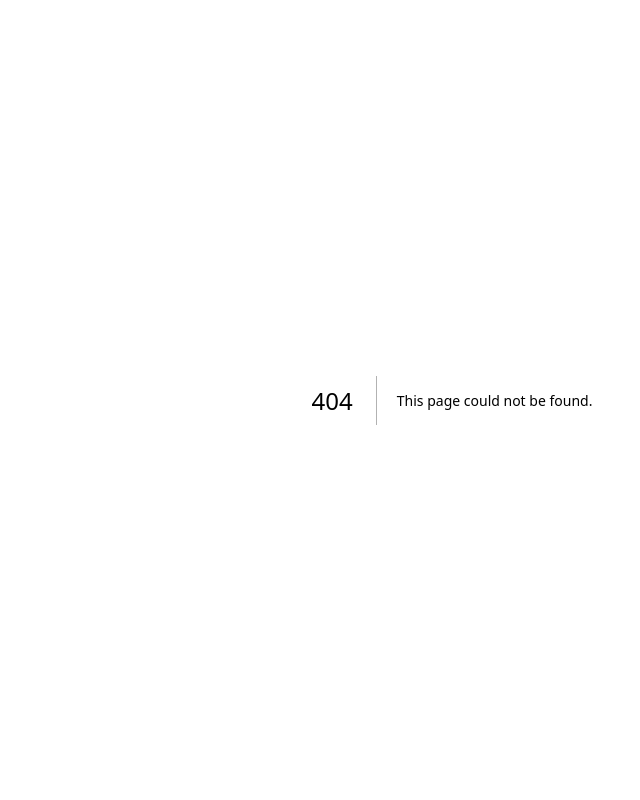
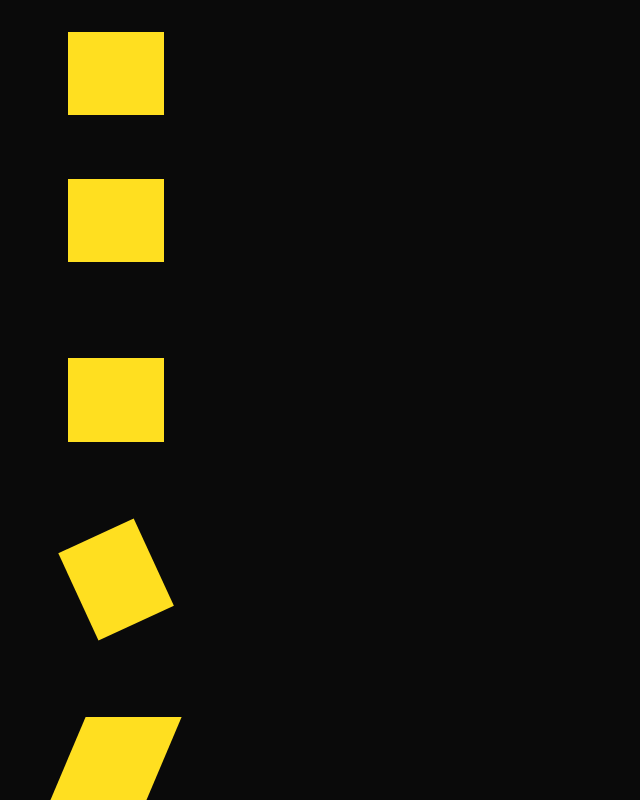
Before and after one commit to shivvyadav/nextjs-motion-animation, a Next.js app: page /keyframes-animation in a window 1280 px wide. Before the commit this address had no page. Shown: the whole page, without its empty margins (188-828 px from the left). Built offline with nearby package versions, Linux system fonts and the light colour scheme.

Commit message:
keyframes  animation in motion

```diff
--- /dev/null
+++ b/src/app/keyframes-animation/page.tsx
@@ -0,0 +1,34 @@
+import {delay} from "motion";
+import * as motion from "motion/react-client";
+
+export default function KeyframesAnimation() {
+  return (
+    <div className='h-screen flex flex-col gap-16 px-32 pt-8 max-w-5xl mx-auto bg-neutral-950'>
+      <motion.div
+        animate={{x: [0, 400, 0, 400, 0]}}
+        transition={{delay: 1, duration: 4, ease: "easeInOut"}}
+        className='bg-yellow-300 size-24'
+      />
+      <motion.div
+        animate={{borderRadius: ["0%", "50%", "0%", "50%", "0%"]}}
+        transition={{delay: 1, duration: 4, ease: "easeInOut"}}
+        className='bg-yellow-300 size-24'
+      />
+      <motion.div
+        animate={{scale: [1, 0.8, 1.2, 0.8, 1]}}
+        transition={{delay: 1, duration: 4, ease: "easeInOut"}}
+        className='bg-yellow-300 size-24 mt-8'
+      />
+      <motion.div
+        animate={{rotate: [0, 180, 0, -180, 0, 180]}}
+        transition={{delay: 1, duration: 8, ease: "linear"}}
+        className='bg-yellow-300 size-24 mt-8'
+      />
+      <motion.div
+        animate={{skewX: [0, 45, 0, -45, 0]}}
+        transition={{delay: 1, duration: 8, ease: "linear"}}
+        className='bg-yellow-300 size-24 mt-8'
+      />
+    </div>
+  );
+}
```
